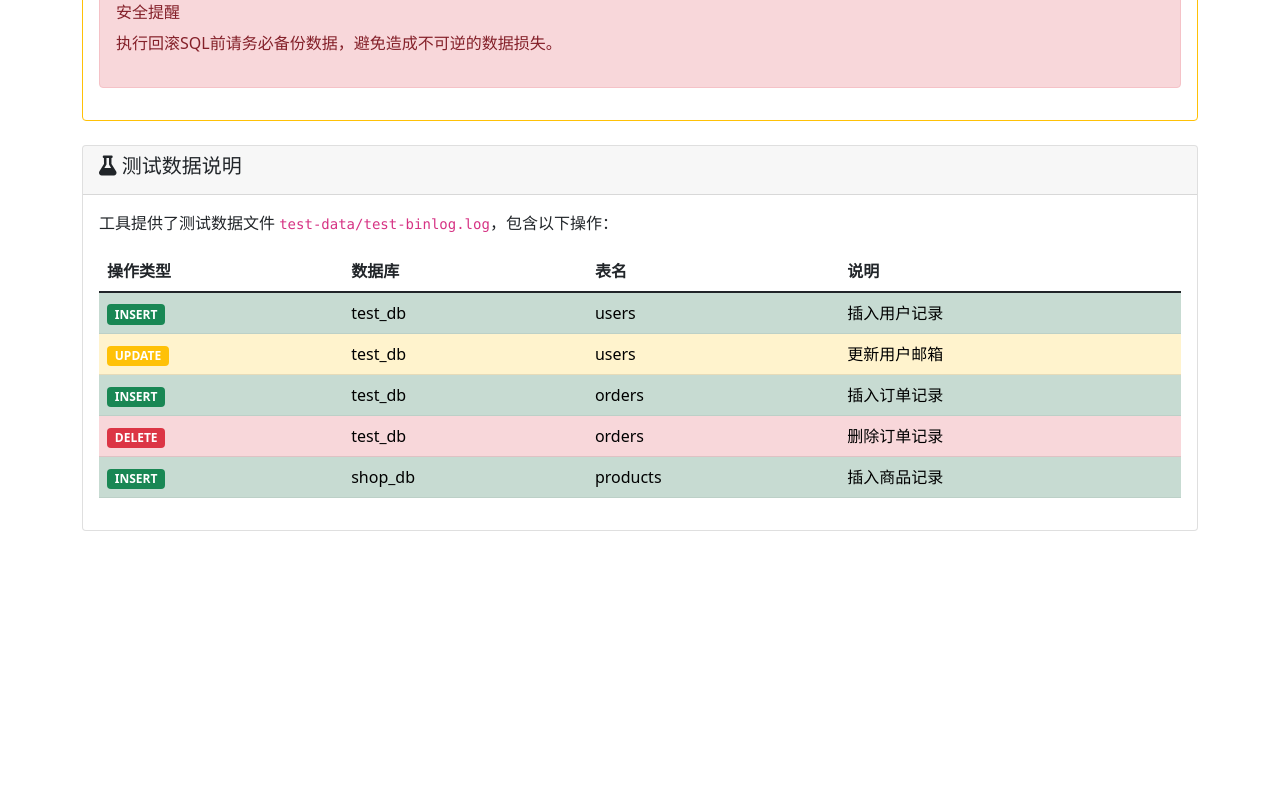
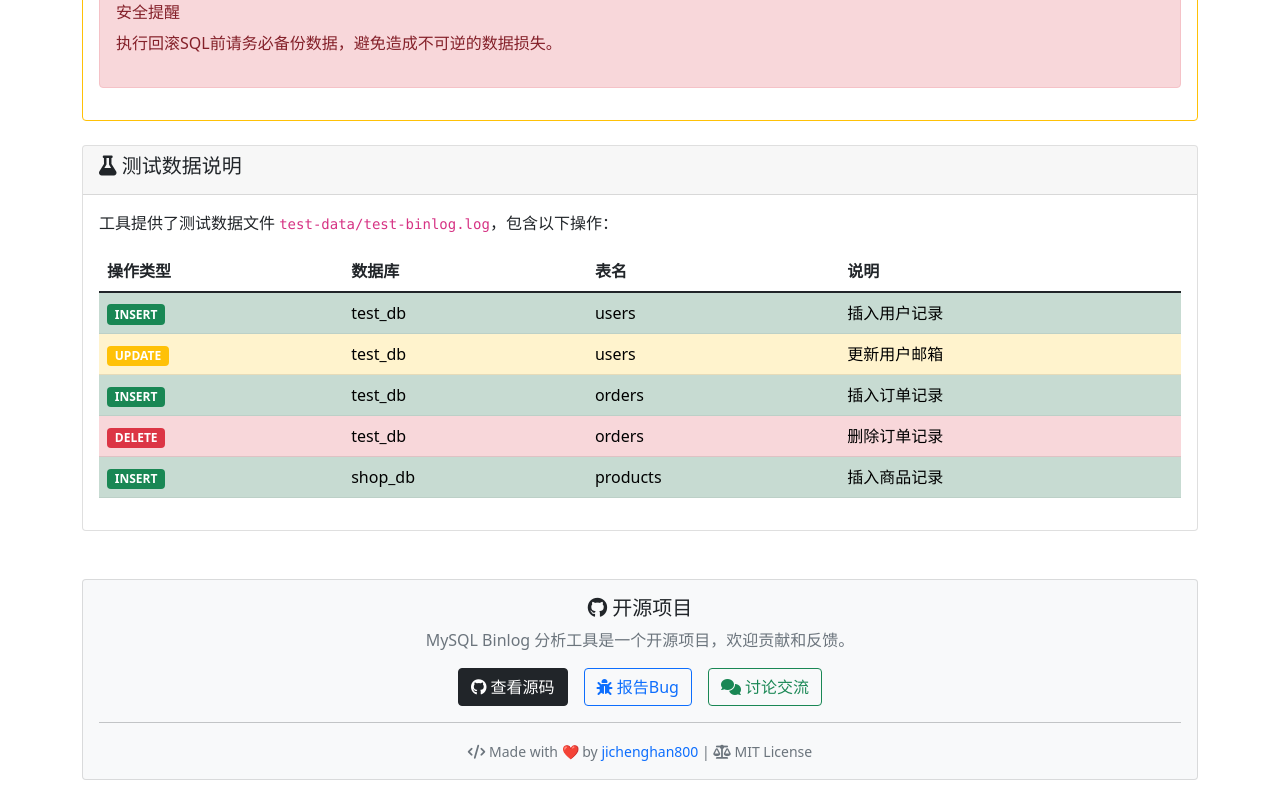
Before and after one commit to jichenghan800/mysql-binlog-analyzer, a website: page public/help.html in a window 1280 px wide. Shown: the part 1425-2229 px from the top of the page. Before the commit the page ends 1980 px from the top, so only its background shows below. Drawn offline with nearby package versions, Linux system fonts and the light colour scheme.

Commit message:
🔗 添加GitHub项目链接
- 在主页面标题栏添加GitHub链接按钮
- 在帮助页面添加GitHub项目链接
- 在帮助页面底部添加项目信息和相关链接
- 包含源码查看、Bug报告、讨论交流等链接
- 添加项目作者和许可证信息

```diff
--- a/public/help.html
+++ b/public/help.html
@@ -13,9 +13,14 @@
             <div class="col-12">
                 <div class="d-flex justify-content-between align-items-center mb-4">
                     <h1><i class="fas fa-question-circle text-primary"></i> 使用帮助</h1>
-                    <a href="index.html" class="btn btn-primary">
-                        <i class="fas fa-arrow-left"></i> 返回主页
-                    </a>
+                    <div>
+                        <a href="https://github.com/jichenghan800/mysql-binlog-analyzer" target="_blank" class="btn btn-outline-dark me-2">
+                            <i class="fab fa-github"></i> GitHub项目
+                        </a>
+                        <a href="index.html" class="btn btn-primary">
+                            <i class="fas fa-arrow-left"></i> 返回主页
+                        </a>
+                    </div>
                 </div>
             </div>
         </div>
@@ -224,6 +229,35 @@
                 </div>
             </div>
         </div>
+
+        <!-- 项目信息 -->
+        <div class="row mt-5">
+            <div class="col-12">
+                <div class="card bg-light">
+                    <div class="card-body text-center">
+                        <h5><i class="fab fa-github"></i> 开源项目</h5>
+                        <p class="text-muted">MySQL Binlog 分析工具是一个开源项目，欢迎贡献和反馈。</p>
+                        <div class="d-flex justify-content-center gap-3">
+                            <a href="https://github.com/jichenghan800/mysql-binlog-analyzer" target="_blank" class="btn btn-dark">
+                                <i class="fab fa-github"></i> 查看源码
+                            </a>
+                            <a href="https://github.com/jichenghan800/mysql-binlog-analyzer/issues" target="_blank" class="btn btn-outline-primary">
+                                <i class="fas fa-bug"></i> 报告Bug
+                            </a>
+                            <a href="https://github.com/jichenghan800/mysql-binlog-analyzer/discussions" target="_blank" class="btn btn-outline-success">
+                                <i class="fas fa-comments"></i> 讨论交流
+                            </a>
+                        </div>
+                        <hr class="my-3">
+                        <small class="text-muted">
+                            <i class="fas fa-code"></i> Made with ❤️ by
+                            <a href="https://github.com/jichenghan800" target="_blank" class="text-decoration-none">jichenghan800</a>
+                            | <i class="fas fa-balance-scale"></i> MIT License
+                        </small>
+                    </div>
+                </div>
+            </div>
+        </div>
     </div>
 
     <script src="https://cdn.jsdelivr.net/npm/bootstrap@5.1.3/dist/js/bootstrap.bundle.min.js"></script>
```
Also changed, not shown: public/index.html (+3 -0 lines).
